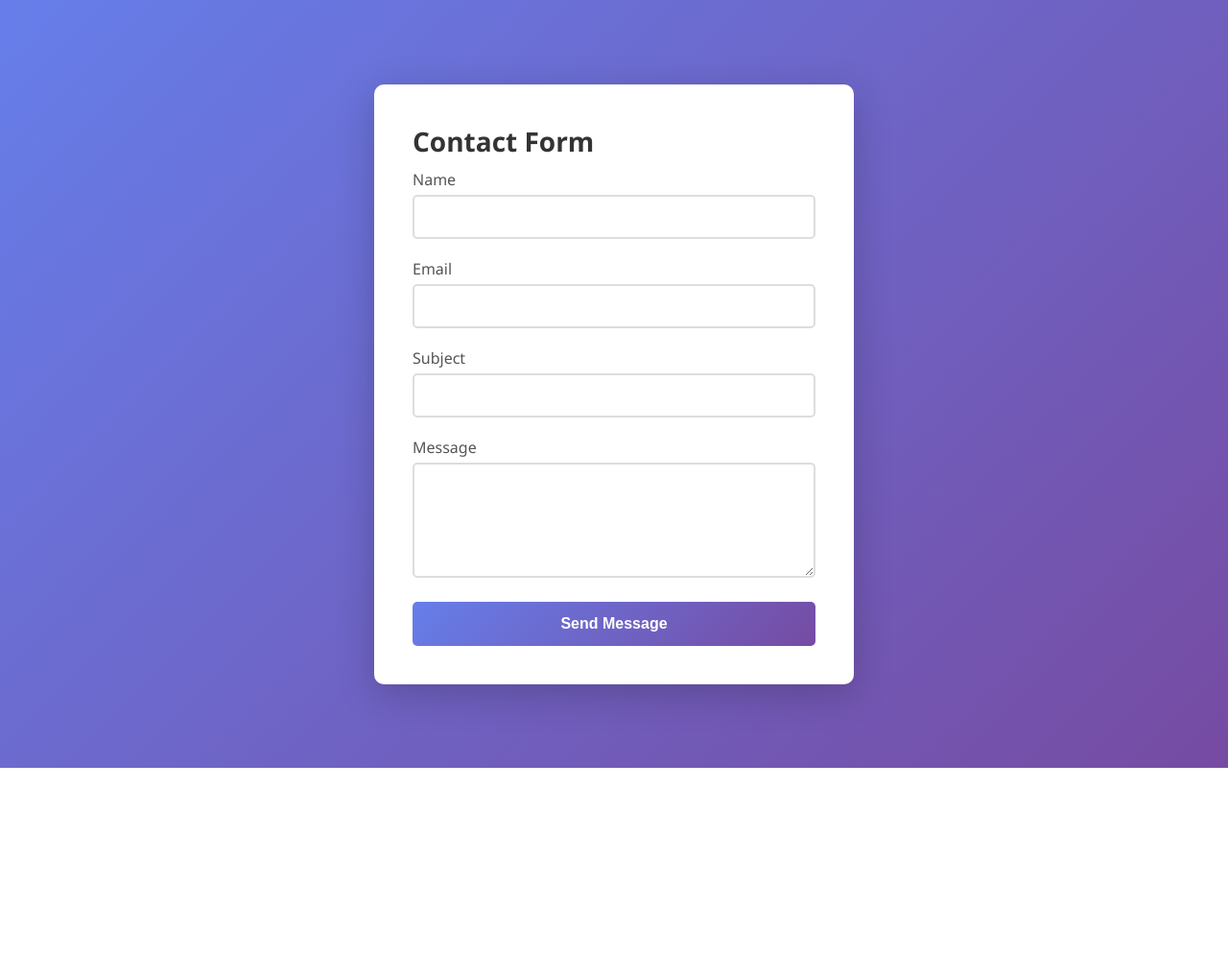
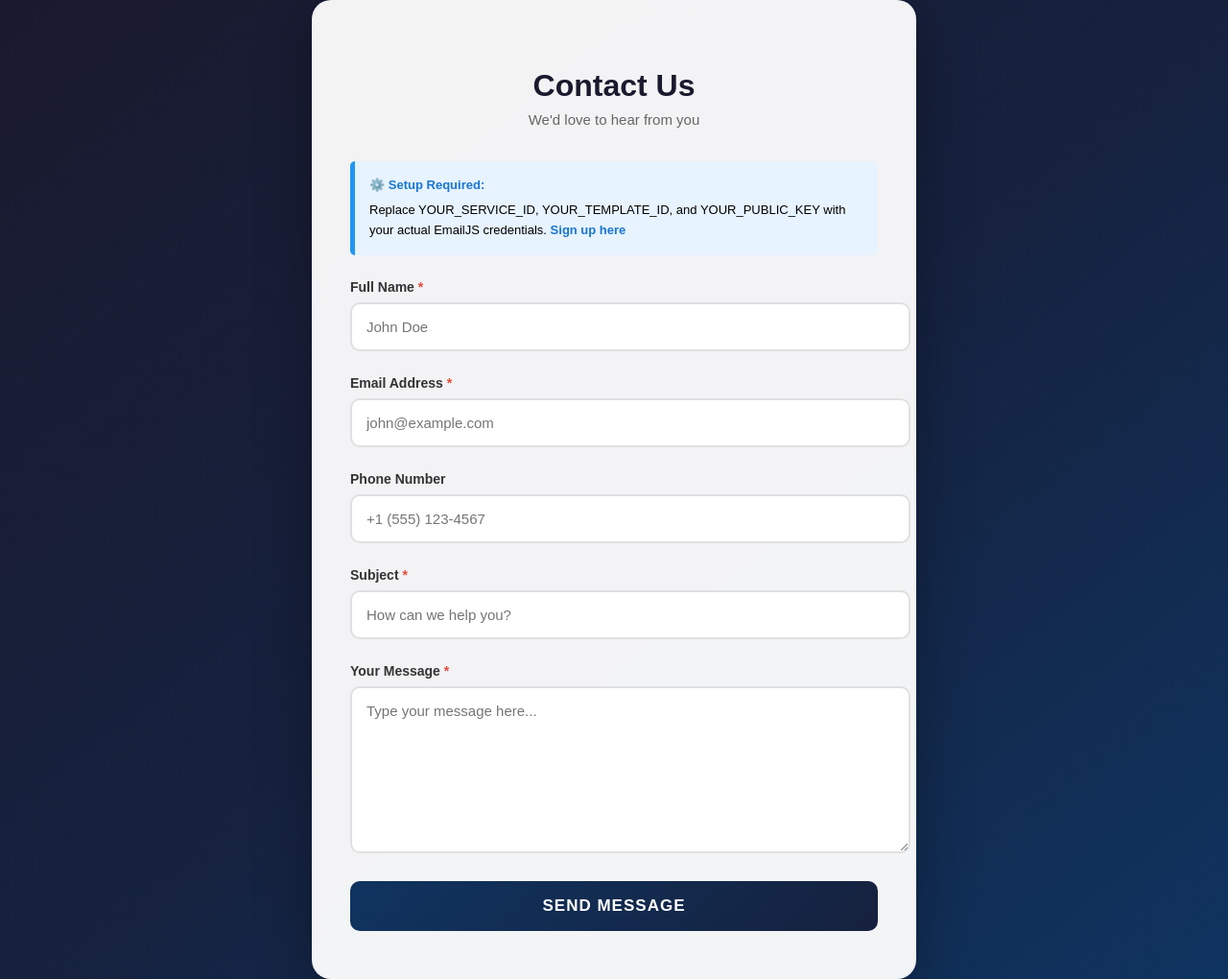
Before and after one commit to shaxa-desing/Telegramga-Xabar-yuborish, a plain HTML site: page index.html in a window 1280 px wide. Shown: the whole page at 96% size. Before the commit the page ends 800 px from the top, so only its background shows below. Drawn offline with nearby package versions, Linux system fonts and the light colour scheme.

Commit message:
Update index.html

```diff
--- a/index.html
+++ b/index.html
@@ -3,203 +3,264 @@
 <head>
     <meta charset="UTF-8">
     <meta name="viewport" content="width=device-width, initial-scale=1.0">
-    <title>Contact Form</title>
+    <title>Get In Touch</title>
     <style>
-        * {
+        body {
             margin: 0;
             padding: 0;
-            box-sizing: border-box;
-        }
-
-        body {
-            font-family: 'Segoe UI', Tahoma, Geneva, Verdana, sans-serif;
-            background: linear-gradient(135deg, #667eea 0%, #764ba2 100%);
+            font-family: 'Arial', sans-serif;
+            background: linear-gradient(to bottom right, #1a1a2e, #16213e, #0f3460);
             min-height: 100vh;
             display: flex;
             justify-content: center;
             align-items: center;
-            padding: 20px;
         }
 
-        .container {
-            background: white;
-            padding: 40px;
-            border-radius: 10px;
-            box-shadow: 0 10px 40px rgba(0,0,0,0.2);
-            max-width: 500px;
-            width: 100%;
+        .form-wrapper {
+            background: rgba(255, 255, 255, 0.95);
+            padding: 50px 40px;
+            border-radius: 20px;
+            box-shadow: 0 20px 60px rgba(0, 0, 0, 0.3);
+            width: 90%;
+            max-width: 550px;
+            backdrop-filter: blur(10px);
         }
 
-        h1 {
-            color: #333;
-            margin-bottom: 10px;
-            font-size: 28px;
+        .form-header {
+            text-align: center;
+            margin-bottom: 35px;
         }
 
-        .setup-note {
-            background: #fff3cd;
-            border-left: 4px solid #ffc107;
-            padding: 12px;
-            margin-bottom: 20px;
-            font-size: 14px;
-            color: #856404;
+        .form-header h1 {
+            color: #1a1a2e;
+            font-size: 32px;
+            margin-bottom: 8px;
+            font-weight: 700;
         }
 
-        .form-group {
-            margin-bottom: 20px;
+        .form-header p {
+            color: #666;
+            font-size: 15px;
+            margin: 0;
         }
 
-        label {
+        .alert-box {
+            background: #e7f3ff;
+            border-left: 5px solid #2196F3;
+            padding: 15px;
+            margin-bottom: 25px;
+            border-radius: 5px;
+            font-size: 13px;
+            line-height: 1.6;
+        }
+
+        .alert-box strong {
             display: block;
             margin-bottom: 5px;
-            color: #555;
-            font-weight: 500;
+            color: #1976D2;
         }
 
-        input, textarea {
-            width: 100%;
-            padding: 12px;
-            border: 2px solid #ddd;
-            border-radius: 5px;
-            font-size: 16px;
-            transition: border-color 0.3s;
+        .alert-box a {
+            color: #1976D2;
+            text-decoration: none;
+            font-weight: 600;
         }
 
-        input:focus, textarea:focus {
-            outline: none;
-            border-color: #667eea;
+        .input-group {
+            margin-bottom: 25px;
         }
 
-        textarea {
-            resize: vertical;
-            min-height: 120px;
+        .input-group label {
+            display: block;
+            color: #333;
+            font-weight: 600;
+            margin-bottom: 8px;
+            font-size: 14px;
         }
 
-        button {
+        .input-group input,
+        .input-group textarea {
             width: 100%;
-            padding: 14px;
-            background: linear-gradient(135deg, #667eea 0%, #764ba2 100%);
+            padding: 15px;
+            border: 2px solid #e0e0e0;
+            border-radius: 10px;
+            font-size: 15px;
+            font-family: inherit;
+            transition: all 0.3s ease;
+            background: white;
+        }
+
+        .input-group input:focus,
+        .input-group textarea:focus {
+            outline: none;
+            border-color: #0f3460;
+            box-shadow: 0 0 0 3px rgba(15, 52, 96, 0.1);
+        }
+
+        .input-group textarea {
+            min-height: 140px;
+            resize: vertical;
+        }
+
+        .submit-btn {
+            width: 100%;
+            padding: 16px;
+            background: linear-gradient(135deg, #0f3460, #16213e);
             color: white;
             border: none;
-            border-radius: 5px;
-            font-size: 16px;
-            font-weight: 600;
+            border-radius: 10px;
+            font-size: 17px;
+            font-weight: 700;
             cursor: pointer;
-            transition: transform 0.2s, box-shadow 0.2s;
+            transition: all 0.3s ease;
+            text-transform: uppercase;
+            letter-spacing: 1px;
         }
 
-        button:hover {
-            transform: translateY(-2px);
-            box-shadow: 0 5px 20px rgba(102, 126, 234, 0.4);
+        .submit-btn:hover {
+            transform: translateY(-3px);
+            box-shadow: 0 10px 25px rgba(15, 52, 96, 0.4);
         }
 
-        button:active {
-            transform: translateY(0);
+        .submit-btn:active {
+            transform: translateY(-1px);
         }
 
-        button:disabled {
-            opacity: 0.6;
+        .submit-btn:disabled {
+            background: #ccc;
             cursor: not-allowed;
+            transform: none;
         }
 
-        .message {
-            margin-top: 15px;
-            padding: 12px;
-            border-radius: 5px;
+        .notification {
+            margin-top: 20px;
+            padding: 15px;
+            border-radius: 10px;
             text-align: center;
+            font-weight: 600;
             display: none;
+            animation: slideIn 0.3s ease;
         }
 
-        .message.success {
+        @keyframes slideIn {
+            from {
+                opacity: 0;
+                transform: translateY(-10px);
+            }
+            to {
+                opacity: 1;
+                transform: translateY(0);
+            }
+        }
+
+        .notification.success {
             background: #d4edda;
             color: #155724;
-            border: 1px solid #c3e6cb;
+            border: 2px solid #c3e6cb;
         }
 
-        .message.error {
+        .notification.error {
             background: #f8d7da;
             color: #721c24;
-            border: 1px solid #f5c6cb;
+            border: 2px solid #f5c6cb;
+        }
+
+        .required {
+            color: #e74c3c;
         }
     </style>
 </head>
 <body>
-    <div class="container">
-        <h1>Contact Form</h1>
+    <div class="form-wrapper">
+        <div class="form-header">
+            <h1>Contact Us</h1>
+            <p>We'd love to hear from you</p>
+        </div>
 
-        <!-- <div class="setup-note">
-            <strong>Setup Required:</strong> Sign up at <a href="https://www.emailjs.com" target="_blank">EmailJS.com</a>,
-            then replace YOUR_SERVICE_ID, YOUR_TEMPLATE_ID, and YOUR_PUBLIC_KEY in the code.
-        </div> -->
+        <div class="alert-box">
+            <strong>⚙️ Setup Required:</strong>
+            Replace YOUR_SERVICE_ID, YOUR_TEMPLATE_ID, and YOUR_PUBLIC_KEY with your actual EmailJS credentials.
+            <a href="https://www.emailjs.com" target="_blank">Sign up here</a>
+        </div>
 
-        <form id="contactForm">
-            <div class="form-group">
-                <label for="name">Name</label>
-                <input type="text" id="name" name="name" required>
+        <form id="mainForm">
+            <div class="input-group">
+                <label for="fullname">Full Name <span class="required">*</span></label>
+                <input type="text" id="fullname" name="name" placeholder="John Doe" required>
             </div>
 
-            <div class="form-group">
-                <label for="email">Email</label>
-                <input type="email" id="email" name="email" required>
+            <div class="input-group">
+                <label for="useremail">Email Address <span class="required">*</span></label>
+                <input type="email" id="useremail" name="email" placeholder="john@example.com" required>
             </div>
 
-            <div class="form-group">
-                <label for="subject">Subject</label>
-                <input type="text" id="subject" name="subject" required>
+            <div class="input-group">
+                <label for="phone">Phone Number</label>
+                <input type="tel" id="phone" name="phone" placeholder="+1 (555) 123-4567">
             </div>
 
-            <div class="form-group">
-                <label for="message">Message</label>
-                <textarea id="message" name="message" required></textarea>
+            <div class="input-group">
+                <label for="topic">Subject <span class="required">*</span></label>
+                <input type="text" id="topic" name="subject" placeholder="How can we help you?" required>
             </div>
 
-            <button type="submit" id="submitBtn">Send Message</button>
+            <div class="input-group">
+                <label for="usermessage">Your Message <span class="required">*</span></label>
+                <textarea id="usermessage" name="message" placeholder="Type your message here..." required></textarea>
+            </div>
+
+            <button type="submit" class="submit-btn" id="sendBtn">Send Message</button>
         </form>
 
-        <div class="message" id="statusMessage"></div>
+        <div class="notification" id="notification"></div>
     </div>
 
     <script src="https://cdnjs.cloudflare.com/ajax/libs/emailjs-com/3.2.0/email.min.js"></script>
     <script>
-        // Initialize EmailJS with your public key
-        emailjs.init('R3bRefHqkHVDgYnfE'); // Replace with your EmailJS public key
+        // Initialize EmailJS - Replace with your actual public key
+        emailjs.init('R3bRefHqkHVDgYnfE');
 
-        const form = document.getElementById('contactForm');
-        const submitBtn = document.getElementById('submitBtn');
-        const statusMessage = document.getElementById('statusMessage');
+        const contactForm = document.getElementById('mainForm');
+        const sendButton = document.getElementById('sendBtn');
+        const notificationBox = document.getElementById('notification');
 
-        form.addEventListener('submit', function(e) {
-            e.preventDefault();
+        contactForm.addEventListener('submit', function(event) {
+            event.preventDefault();
 
-            // Disable button and show loading state
-            submitBtn.disabled = true;
-            submitBtn.textContent = 'Sending...';
-            statusMessage.style.display = 'none';
+            // Disable button and show loading
+            sendButton.disabled = true;
+            sendButton.textContent = 'Sending...';
+            hideNotification();
 
-            // Send email using EmailJS
-            emailjs.sendForm('service_7e3vcji', 'template_5otrw5c', form)
+            // Send the form data via EmailJS
+            emailjs.sendForm('service_7e3vcji', 'template_5otrw5c', contactForm)
                 .then(function(response) {
-                    console.log('SUCCESS!', response.status, response.text);
-                    showMessage('Message sent successfully!', 'success');
-                    form.reset();
-                }, function(error) {
-                    console.log('FAILED...', error);
-                    showMessage('Failed to send message. Please check your EmailJS setup.', 'error');
+                    console.log('Email sent successfully!', response.status, response.text);
+                    showNotification('✓ Your message has been sent successfully!', 'success');
+                    contactForm.reset();
+                })
+                .catch(function(error) {
+                    console.error('Email sending failed:', error);
+                    showNotification('✗ Failed to send message. Please check your setup or try again.', 'error');
                 })
                 .finally(function() {
-                    submitBtn.disabled = false;
-                    submitBtn.textContent = 'Send Message';
+                    sendButton.disabled = false;
+                    sendButton.textContent = 'Send Message';
                 });
         });
 
-        function showMessage(text, type) {
-            statusMessage.textContent = text;
-            statusMessage.className = 'message ' + type;
-            statusMessage.style.display = 'block';
+        function showNotification(message, type) {
+            notificationBox.textContent = message;
+            notificationBox.className = 'notification ' + type;
+            notificationBox.style.display = 'block';
 
             setTimeout(function() {
-                statusMessage.style.display = 'none';
-            }, 5000);
+                hideNotification();
+            }, 6000);
+        }
+
+        function hideNotification() {
+            notificationBox.style.display = 'none';
         }
     </script>
 </body>
```
